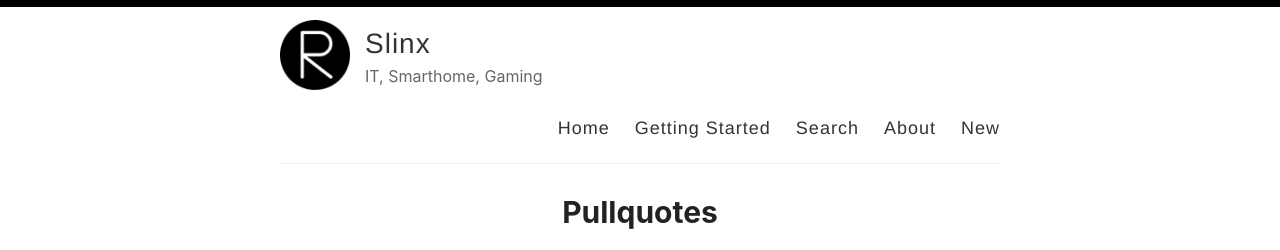
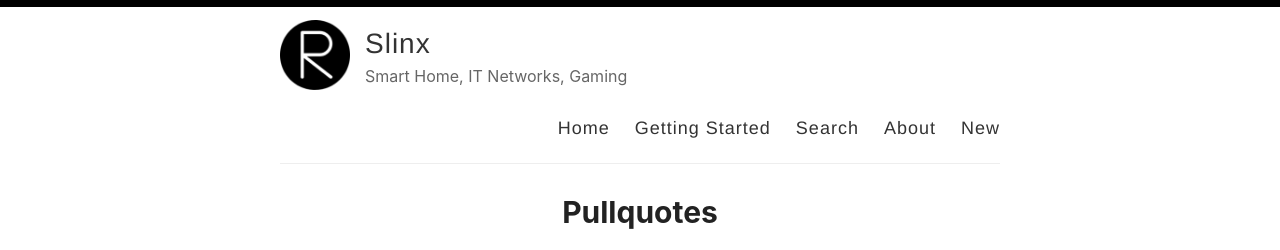
Before and after one commit to Slinx05/slinx05.github.io_old, a Jekyll site: the page built from index.html, in a window 1280 px wide and 900 px high. Shown: the top 250 px of the window. Built offline with Jekyll 4.4.1, drawn with Linux system fonts in a browser that asks for light colours; the list of posts is cut into pages by our own code.

Commit message:
Update _config.yml

```diff
--- a/_config.yml
+++ b/_config.yml
@@ -9,7 +9,7 @@ name: Slinx
 author: Ben
 
 # Short bio or description (displayed in the header)
-description: IT, Smarthome, Gaming
+description: Smart Home, IT Networks, Gaming
 
 # URL of your avatar or profile pic (you could use your GitHub profile pic)
 avatar: /images/reverie.png
@@ -21,7 +21,7 @@ avatar: /images/reverie.png
 # Includes an icon in the footer for each username you enter
 footer-links:
   dribbble:
-  email: amit.d.merchant@gmail.com
+  email:
   facebook:
   flickr:
   github: slinx05
```
